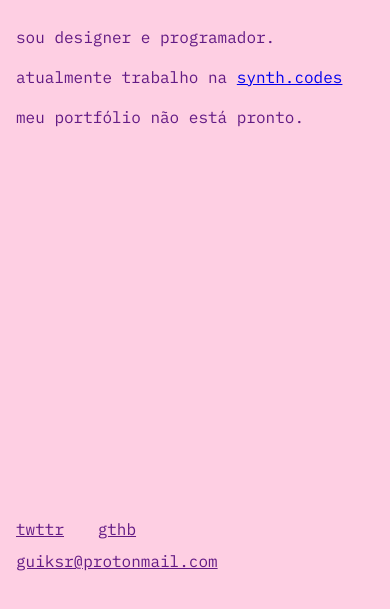
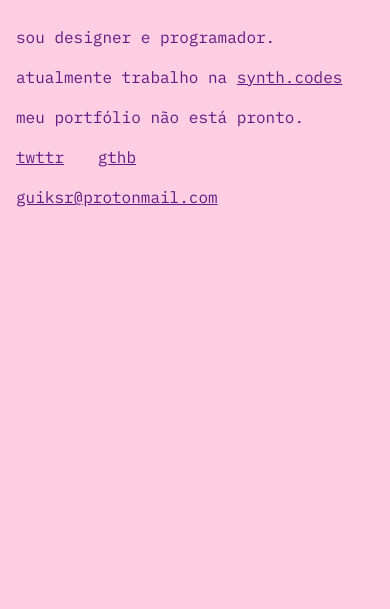
Before and after one commit to guiksr/guiksr-site, a plain HTML site: page index.html in a window 390 px wide. Shown: the part 235-844 px from the top of the page. Drawn offline with Linux system fonts and the light colour scheme.

Commit message:
padding and mobile adjustments

```diff
--- a/index.html
+++ b/index.html
@@ -4,7 +4,7 @@
   <meta charset="UTF-8">
   <meta http-equiv="X-UA-Compatible" content="IE=edge">
   <meta name="viewport" content="width=device-width, initial-scale=1.0">
-  <title>guiksr site</title>
+  <title>guiksr</title>
 
   <link rel="preconnect" href="https://fonts.gstatic.com">
   <link href="https://fonts.googleapis.com/css2?family=IBM+Plex+Mono&family=IBM+Plex+Sans:wght@700&display=swap" rel="stylesheet">
@@ -17,7 +17,7 @@
       <h1 class="title">olá, sou o guiksr</h1>
       <ul class="list">
         <li class="list-item">sou designer e programador.</li>
-        <li class="list-item">atualmente trabalho na <a href="https://synth.codes" target="_blank" rel="noopener">synth.codes</a></li>
+        <li class="list-item">atualmente trabalho na <a class="link" href="https://synth.codes" target="_blank" rel="noopener">synth.codes</a></li>
         <li class="list-item">meu portfólio não está pronto.</li>
       </ul>
     </div>
--- a/main.css
+++ b/main.css
@@ -11,14 +11,14 @@
 
 body {
   margin: 0;
-  height: 100vh;
+  height: 100%;
   width: 100%;
   background-color: var(--pink);
   color: var(--purple);
 }
 
 .wrapper {
-  padding: 16px;
+  padding: 16px 40px 32px 40px;
   display: flex;
   flex-direction: column;
   justify-content: space-between;
@@ -42,7 +42,7 @@ body {
 }
 
 .social-media {
-  margin-bottom: 24px;
+  margin-bottom: 0;
 }
 
 .social-media>.link {
@@ -68,6 +68,10 @@ body {
     font-size: 16px;
   }
 
+  .wrapper {
+    padding: 16px;
+  }
+
   .title {
     font-size: 72px;
   }
@@ -75,10 +79,10 @@ body {
   .footer {
     display: flex;
     flex-direction: column;
-    margin-bottom: 24px;
+    margin-bottom: 8px;
   }
 
   .social-media {
-    margin-bottom: 16px;
+    margin-bottom: 24px;
   }
 }
```
